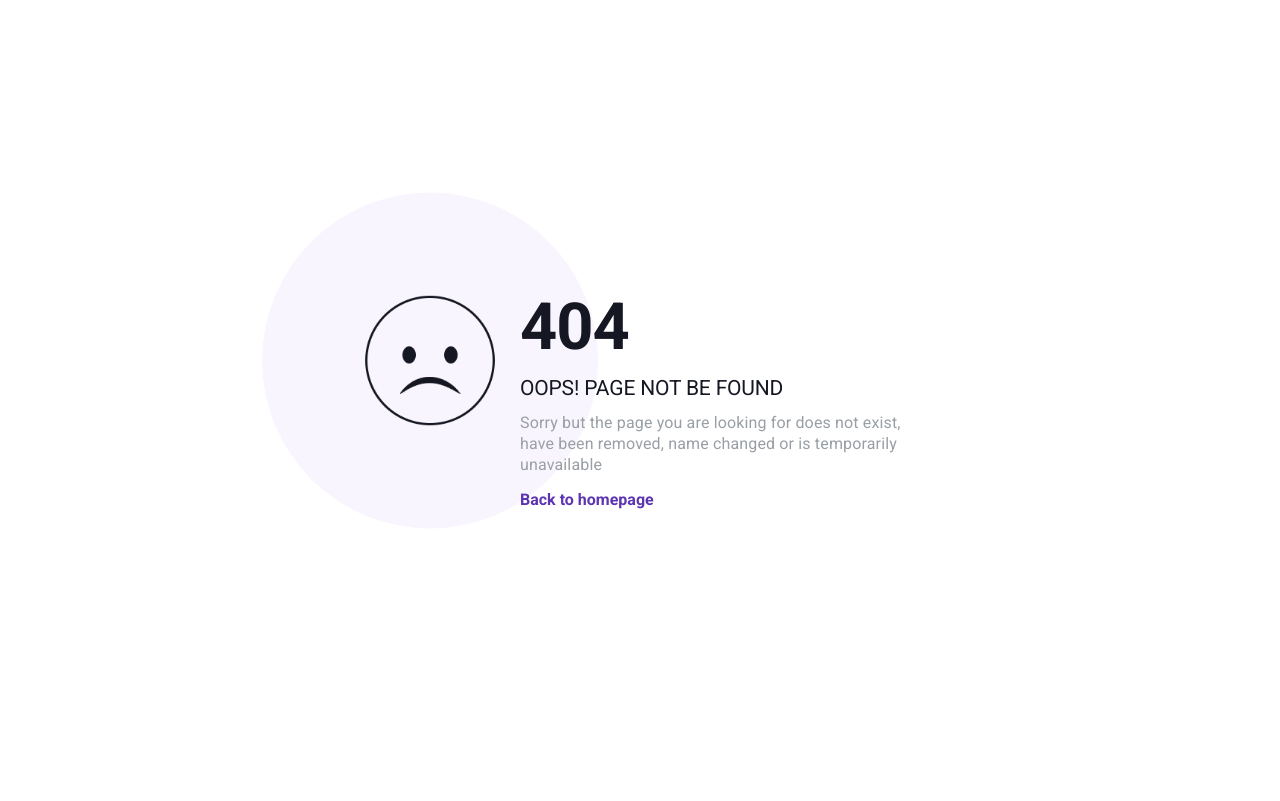
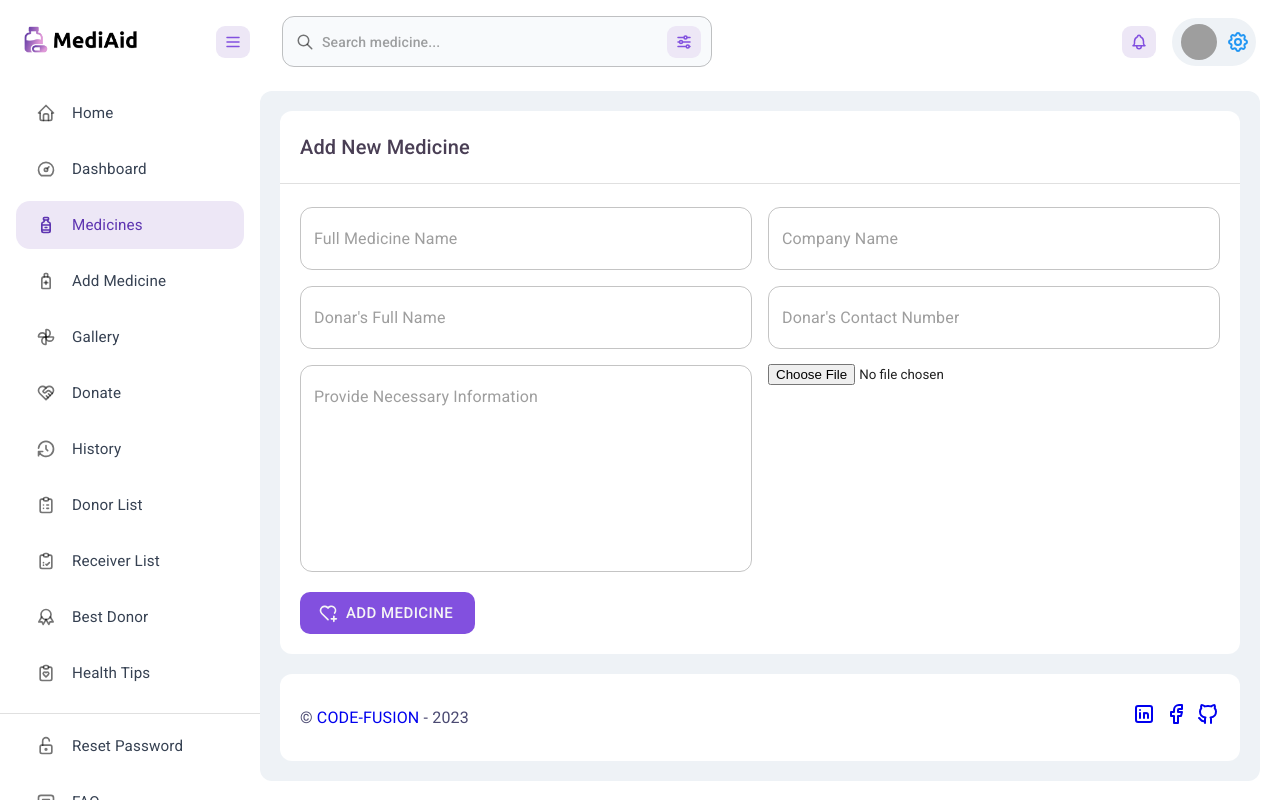
Before and after one commit to Sharif-Minhaz/MediAid, a React (Vite) app in the folder client/: page /medicines/edit/1 in a window 1280 px wide. Before the commit this address had no page. Built offline with nearby package versions, Linux system fonts and the light colour scheme; grey boxes are pictures that could not be loaded.

Commit message:
feat: Medicine form added

```diff
--- a/client/package.json
+++ b/client/package.json
@@ -16,6 +16,7 @@
     "@tabler/icons-react": "^2.4.0",
     "react": "^18.2.0",
     "react-dom": "^18.2.0",
+    "react-hook-form": "^7.43.2",
     "react-redux": "^8.0.5",
     "react-router-dom": "^6.8.1",
     "react-toastify": "^9.1.1"
--- a/client/src/Routers/Routers.jsx
+++ b/client/src/Routers/Routers.jsx
@@ -10,6 +10,7 @@ import ResetPassword from "../features/auth/ResetPassword";
 import Dashboard from "../pages/dashboard/Dashboard";
 import MedicinesPage from "../pages/medicines/MedicinesPage";
 import DetailsMedicine from "../components/medicine/DetailsMedicine";
+import AddMedicine from './../pages/AddMedicine';
 
 const Routers = () => {
 	return (
@@ -21,8 +22,10 @@ const Routers = () => {
 				<Route path="medicines">
 					<Route index element={<MedicinesPage />} />
 					<Route path=":medicineId" element={<DetailsMedicine />} />
+					<Route path="edit/:medicineId" element={<AddMedicine />} />
 				</Route>
 
+				<Route path="/medicine/add" element={<AddMedicine />} />
 				{/* <Route path="gallery">
 					<Route index element={<Gallery />} />
 				</Route> */}
--- /dev/null
+++ b/client/src/components/ImageDropZone.jsx
@@ -0,0 +1,7 @@
+import { forwardRef } from "react";
+
+const ImageDropZone = forwardRef(({ ...props }, ref) => {
+	return <input type="file" ref={ref} {...props} />;
+});
+
+export default ImageDropZone;
--- a/client/src/components/medicine/MedicineExcerpt.jsx
+++ b/client/src/components/medicine/MedicineExcerpt.jsx
@@ -10,20 +10,22 @@ import {
 	Typography,
 } from "@mui/material";
 import { Box } from "@mui/system";
-import { IconClipboardHeart, IconStarHalfFilled } from "@tabler/icons-react";
+import { IconClipboardHeart, IconPencil, IconStarHalfFilled, IconTrash } from "@tabler/icons-react";
 import { useNavigate } from "react-router-dom";
+import CustomIconButton from "../../theme/customComponent/CustomIconButton";
 
 const MedicineExcerpt = ({ medicine }) => {
 	const navigate = useNavigate();
+	const isAdmin = true;
+
+	const handleMedicineDelete = (medicineId) => {
+		alert(medicineId + ": Medicine delete request received");
+	};
 
 	return (
 		<Card variant="outlined">
 			<CardActionArea onClick={() => navigate(`/medicines/${medicine.id}`)}>
-				<CardMedia
-					sx={{ height: 200 }}
-					image={medicine.image}
-					title={medicine.name}
-				/>
+				<CardMedia sx={{ height: 200 }} image={medicine.image} title={medicine.name} />
 				<Divider />
 				<CardContent>
 					<Typography gutterBottom variant="h5" component="div">
@@ -47,6 +49,40 @@ const MedicineExcerpt = ({ medicine }) => {
 						</span>
 					</Box>
 				</Stack>
+				<Stack direction="row" columnGap={1}>
+					{isAdmin ? (
+						<>
+							<CustomIconButton
+								onClick={() => navigate(`/medicines/edit/${medicine.id}`)}
+								sx={{
+									color: "green",
+									backgroundColor: "#e4f1ef",
+									"&:hover": {
+										backgroundColor: "#6ddf93",
+										color: "white",
+									},
+								}}
+							>
+								<IconPencil />
+							</CustomIconButton>
+							<CustomIconButton
+								onClick={() => handleMedicineDelete(medicine.id)}
+								sx={{
+									color: "red",
+									backgroundColor: "#ffe0e0",
+									"&:hover": {
+										backgroundColor: "#ff5757",
+										color: "white",
+									},
+								}}
+							>
+								<IconTrash />
+							</CustomIconButton>
+							<CustomIconButton onClick={() => navigate(`/apply/${medicine.id}`)}>
+								<IconClipboardHeart />
+							</CustomIconButton>
+						</>
+					) : (
 						<Button
 							endIcon={<IconClipboardHeart size={18} />}
 							sx={{ color: "whitesmoke" }}
@@ -57,6 +93,8 @@ const MedicineExcerpt = ({ medicine }) => {
 						>
 							Apply
 						</Button>
+					)}
+				</Stack>
 			</CardActions>
 		</Card>
 	);
--- /dev/null
+++ b/client/src/components/medicine/MedicineForm.jsx
@@ -0,0 +1,79 @@
+import { Box, Button, FormControl, Grid, InputLabel, OutlinedInput, useTheme } from "@mui/material";
+import { useForm } from "react-hook-form";
+import { IconHeartPlus } from "@tabler/icons-react";
+import { useState } from "react";
+import ImageDropZone from "../ImageDropZone";
+
+const MedicineForm = () => {
+	const theme = useTheme();
+
+	const {
+		register,
+		handleSubmit,
+		watch,
+		formState: { errors },
+	} = useForm();
+
+	const onSubmit = (data) => console.log(data);
+
+	return (
+		<Box component="form" p="20px" onSubmit={handleSubmit(onSubmit)}>
+			<Grid container columnSpacing={2} rowSpacing="5px" mb={1.5}>
+				<Grid item xs={12} sm={6}>
+					<FormControl fullWidth sx={{ ...theme.customInput }}>
+						<InputLabel htmlFor="medicineName">Full Medicine Name</InputLabel>
+						<OutlinedInput {...register("medicineName", { required: true })} />
+					</FormControl>
+					{errors.medicineName?.type === "required" && (
+						<p role="alert">First name is required</p>
+					)}
+				</Grid>
+				<Grid item xs={12} sm={6}>
+					<FormControl fullWidth sx={{ ...theme.customInput }}>
+						<InputLabel htmlFor="companyName">Company Name</InputLabel>
+						<OutlinedInput {...register("companyName", { required: true })} />
+					</FormControl>
+				</Grid>
+				<Grid item xs={12} sm={6}>
+					<FormControl fullWidth sx={{ ...theme.customInput }}>
+						<InputLabel htmlFor="donarName">Donar's Full Name</InputLabel>
+						<OutlinedInput {...register("donarName", { required: true })} />
+					</FormControl>
+				</Grid>
+				<Grid item xs={12} sm={6}>
+					<FormControl fullWidth sx={{ ...theme.customInput }}>
+						<InputLabel htmlFor="donarContact">Donar's Contact Number</InputLabel>
+						<OutlinedInput {...register("donarContact", { required: true })} />
+					</FormControl>
+				</Grid>
+				<Grid item xs={12} sm={6}>
+					<FormControl fullWidth sx={{ ...theme.customInput }}>
+						<InputLabel htmlFor="medicineDescription">
+							Provide Necessary Information
+						</InputLabel>
+						<OutlinedInput
+							multiline
+							rows={7}
+							{...register("medicineDescription", { required: true })}
+						/>
+					</FormControl>
+				</Grid>
+				<Grid item xs={12} sm={6}>
+					<ImageDropZone {...register("medicineImage", { required: true })} />
+				</Grid>
+			</Grid>
+			<Button
+				startIcon={<IconHeartPlus size={20} />}
+				type="submit"
+				size="large"
+				variant="contained"
+				disableElevation
+				sx={{ color: "whitesmoke", borderRadius: "10px" }}
+			>
+				ADD Medicine
+			</Button>
+		</Box>
+	);
+};
+
+export default MedicineForm;
--- a/client/src/components/navbar/DrawerLists.jsx
+++ b/client/src/components/navbar/DrawerLists.jsx
@@ -14,6 +14,7 @@ import {
 	IconNotebook,
 	IconDashboard,
 	IconHeartHandshake,
+	IconMedicineSyrup,
 } from "@tabler/icons-react";
 import BrandAuthImg from "../../features/auth/BrandAuthImg";
 import SingleNavLink from "./SingleNavLink";
@@ -37,6 +38,11 @@ const DrawerLists = ({ drawerWidth = 260, isSmallScreen }) => {
 					link="/medicines"
 					text="Medicines"
 					icon={<IconVaccineBottle size={20} />}
+				/>
+				<SingleNavLink
+					link="/medicine/add"
+					text="Add Medicine"
+					icon={<IconMedicineSyrup size={20} />}
 				/>
 				<SingleNavLink
 					link="/gallery"
--- a/client/src/index.css
+++ b/client/src/index.css
@@ -19,6 +19,11 @@ body {
   width: 6px;
 }
 
+img {
+  pointer-events: none;
+  user-select: none;
+}
+
 /* Track */
 ::-webkit-scrollbar-track {
   box-shadow: inset 0 0 5px rgb(157, 149, 231);
--- /dev/null
+++ b/client/src/pages/AddMedicine.jsx
@@ -0,0 +1,14 @@
+import { Paper } from "@mui/material";
+import MedicineForm from "../components/medicine/MedicineForm";
+import SectionTitle from "../components/SectionTitle";
+
+const AddMedicine = () => {
+	return (
+		<Paper sx={{mt: "5px"}}>
+            <SectionTitle text="Add New Medicine" />
+			<MedicineForm />
+		</Paper>
+	);
+};
+
+export default AddMedicine;
--- a/client/src/pages/medicines/MedicinesPagination.jsx
+++ b/client/src/pages/medicines/MedicinesPagination.jsx
@@ -1,4 +1,3 @@
-import "./Pagination.css";
 import { Box, Pagination } from "@mui/material";
 
 const PaginationPage = ({ handlePageChange, page, count }) => {
--- a/client/src/pages/medicines/Pagination.css
+++ /dev/null
@@ -1,44 +0,0 @@
-.pagination-style {
-    display: flex;
-    list-style: none;
-    justify-content: center;
-    margin-bottom: 20px;
-}
-
-.pagination-container {
-    padding: 7px 20px 0px 20px;
-}
-
-.pagination-style li {
-    border: 1px solid black;
-    border-right: 0px;
-}
-
-.pagination-style .next {
-    border-right: 1px solid black;
-}
-
-.pagination-style li a {
-    padding: 7px 10px;
-    cursor: pointer;
-    display: inline-block;
-    user-select: none;
-}
-
-.pagination-style .selected a {
-    color: rgb(240, 40, 137);
-}
-
-.pagination-style .disabled a {
-    cursor: not-allowed;
-    color: gray;
-}
-
-.pagination-style .disabled a:focus {
-    box-shadow: none;
-    outline: transparent;
-}
-
-.pagination-container .single-card {
-    cursor: auto;
-}
--- a/client/src/theme/custom.js
+++ b/client/src/theme/custom.js
@@ -14,7 +14,10 @@ export const customTheme = () => {
 		},
 		"& > div > input": {
 			padding: "27.5px 14px 11.5px !important",
-            marginTop: "-4px"
+			marginTop: "-4px",
+		},
+		"& > div > textarea": {
+			paddingTop: "8px",
 		},
 		"& legend": {
 			display: "none",
```
Also changed, not shown: 1 other file (tests, documents, lock files or other folders). Lines whose indentation alone changed are shown as unchanged.
